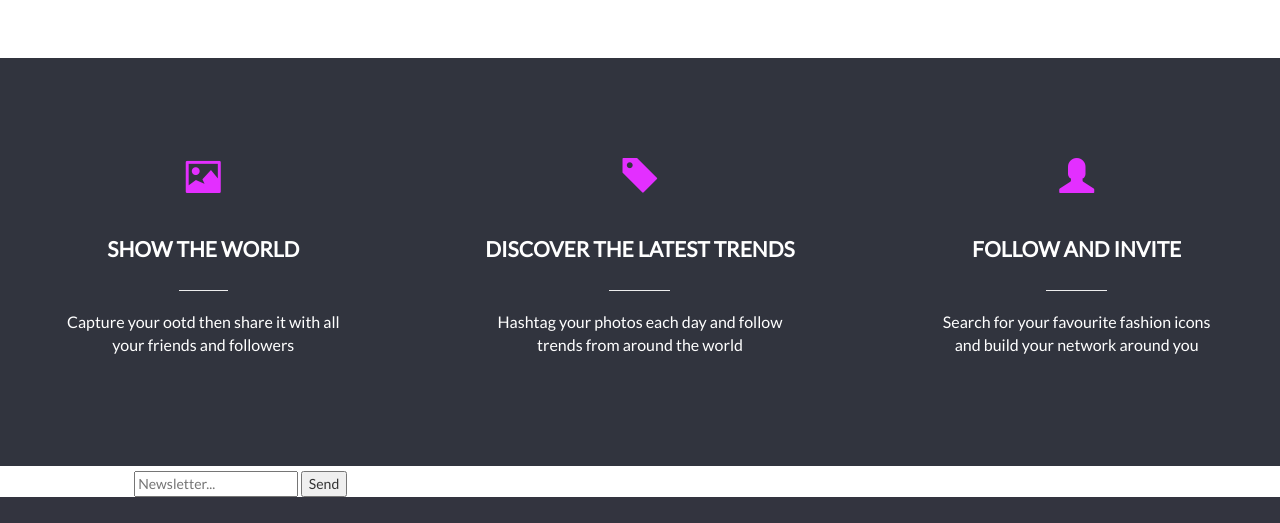
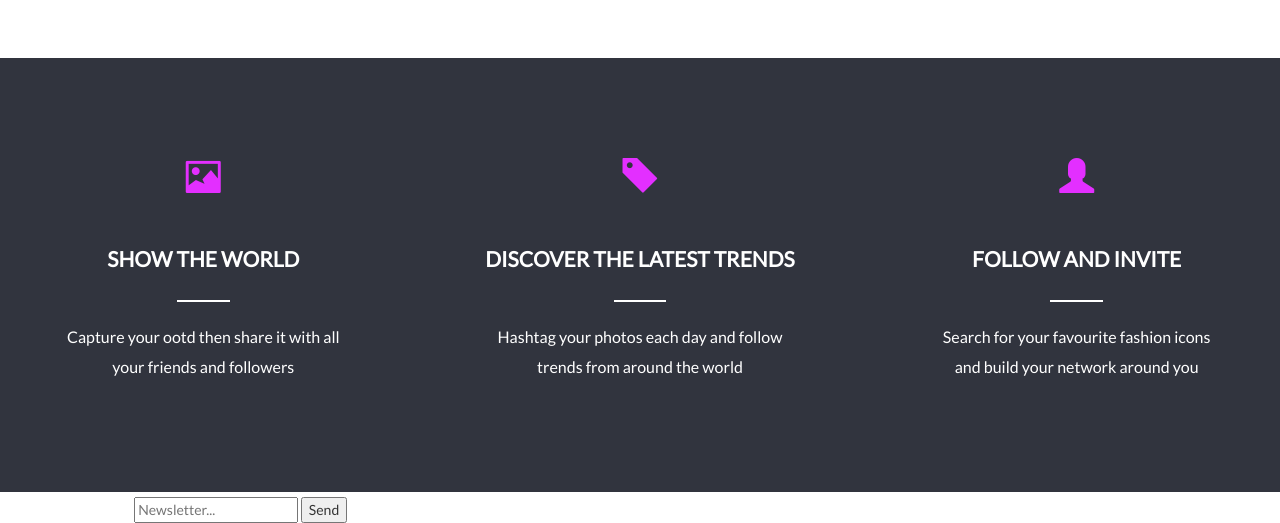
Before and after one commit to marta-marongiu/ootd, a PHP site: page /index-ootd.html in a window 1280 px wide. Shown: the part 1011-1534 px from the top of the page. Before the commit the page ends 1508 px from the top, so only its background shows below. Run offline with PHP 8.4, Linux system fonts and the light colour scheme.

Commit message:
final cards

```diff
--- a/index-ootd.html
+++ b/index-ootd.html
@@ -72,19 +72,19 @@
                 <div class="col-xs-4 box">
                     <span class="glyphicon glyphicon-picture"></span>
                     <h2>Show the world</h2>
-                    <hr width="12%">
+                    <hr width="13%">
                     <p>Capture your ootd then share it with all your friends and followers</p>
                 </div>
                 <div class="col-xs-4 box">
                     <span class="glyphicon glyphicon-tag"></span>
                     <h2>Discover the latest trends</h2>
-                    <hr width="15%">
+                    <hr width="13%">
                     <p>Hashtag your photos each day and follow trends from around the world</p>
                 </div>
                 <div class="col-xs-4 box">
                     <span class="glyphicon glyphicon-user"></span>
                     <h2>Follow and invite</h2>
-                    <hr width="15%">
+                    <hr width="13%">
                     <p>Search for your favourite fashion icons and build your network around you</p>
                 </div>
             </div>
--- a/theme-ootd.css
+++ b/theme-ootd.css
@@ -64,11 +64,17 @@ header .logo {
 	font-size: 21px;
 	font-weight: bold;
 	margin-bottom: 30px;
-	margin-top: 40px;
+	margin-top: 50px;
+}
+
+.cards hr {
+	border-top: 2px solid #fff;
 }
 
 .cards p {
 	font-size: 16px;
+	font-stretch: extra-expanded;
+	line-height: 30px;
 }
 
 .box p {
```
